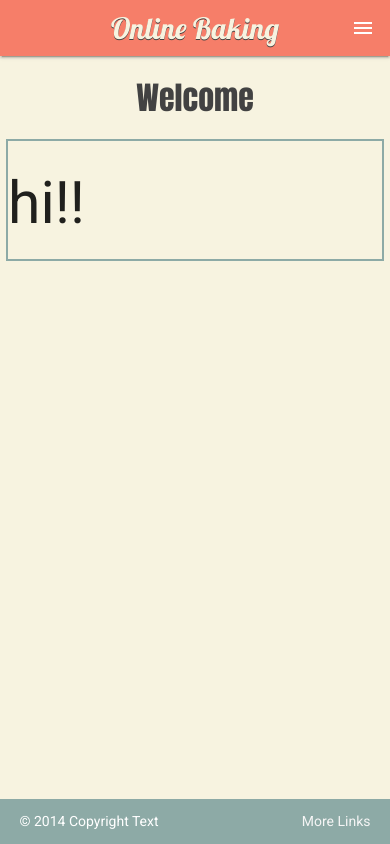
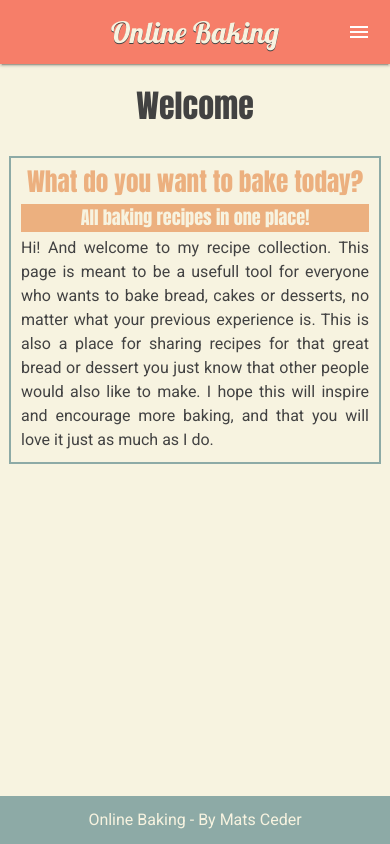
Before and after one commit to matsceder/dcdmp-mec-bake, a Flask app: page / in a window 390 px wide. Run offline with Flask 2, Linux system fonts and the light colour scheme; some libraries are stand-ins or nearby versions.

Commit message:
index is done for mobile, needs a little more content, especially for desktop and tablet view. started small on db css

```diff
--- a/static/css/style.css
+++ b/static/css/style.css
@@ -17,23 +17,35 @@ body {
     flex-direction: column;
 }
 
+header {
+    height: 64px;
+}
+
 .page-head {
     font-family: 'Anton', sans-serif;
     color: #424242;
-    padding: 24px;
     margin: 0;
+}
+
+p {
+    font-family: 'Roboto', sans-serif;
+    font-size: 16px;
+    color: #424242;
 }
 
 /*    --------    Nav    --------    */
 
 nav {
     background: #F67E69;
+    height: 64px !important;
+    line-height: 56px !important;
 }
 
 nav .brand-logo {
     font-family: 'Lobster', cursive;
     color: #F7F3E0;
     text-shadow: 0px 1px #424242;
+    margin-top: 4px;
 }
 
 .dropdown-content li {
@@ -49,16 +61,23 @@ nav .brand-logo {
 .navdrop {
     background-color: #F67E69 !important;
     width: 100vw !important;
-    top: 56px !important;
+    top: 64px !important;
     left: 0 !important;
+    margin: 0px !important;
+}
+nav ul {
+    margin: 4px !important;
 }
 
-@media (min-width: 601px) {
-    .navdrop {
-        top: 64px !important;
+ul li .left:hover {
+    background-color: transparent !important;
+}
+
+@media only screen and (min-width: 601px) {
+    nav .nav-wrapper i, nav a.button-collapse, nav a.button-collapse i {
+        line-height: 56px !important;
     }
 }
-
 nav ul a:hover {
     background-color: #F67E69 !important;
 }
@@ -81,12 +100,38 @@ main {
 }
 
 .content {
-    margin-left: 6px;
-    margin-right: 6px;
+    margin: 9px;
     background-color: #F7F3E0;
     border: 2px solid #8DAAA6;
     box-sizing: border-box;
     align-self: center;
+    padding: 10px;
+}
+
+.block-head {
+    font-family: 'Anton', sans-serif;
+    text-align: center;
+    color: #ECB07F;
+    margin-top: 0;
+    margin-bottom: 8px;
+    width: 100%;
+    font-size: 1.8em;
+}
+
+.headban {
+    background-color: #ECB07F;
+    width: 100%;
+    margin-top: 4px;
+    margin-bottom: 4px;
+}
+
+.headban-head {
+    font-family: 'Anton', sans-serif;
+    text-align: center;
+    color: #F7F3E0;
+    font-size: 1.3em;
+    margin: 0;
+    padding: 4px;
 }
 
 /*    --------   Footer   --------    */
@@ -101,9 +146,26 @@ main {
     margin-top: 12px;
 }
 
+.footer-text {
+    color: #F7F3E0;
+    margin: auto;
+}
+
 /*    --------    Index    --------    */
 
 .index-head {
     text-align: center;
     width: 100vw;
+    padding: 24px;
 }
+
+.index-p {
+    margin: 0px;
+    text-align: justify;
+}
+
+/*    --------    Recipe Database    --------    */
+
+.bread-head {
+
+}
--- a/templates/base.html
+++ b/templates/base.html
@@ -57,8 +57,7 @@
     <footer class="page-footer">
         <div class="footer row">
             <div class="container">
-            © 2014 Copyright Text
-            <a class="grey-text text-lighten-4 right" href="#!">More Links</a>
+                <p class="center footer-text">Online Baking - By Mats Ceder</p>
             </div>
         </div>
     </footer>
--- a/templates/index.html
+++ b/templates/index.html
@@ -16,6 +16,11 @@
     {% endblock %}
     {% block content %}
 
-    <h1>hi!!</h1>
+    <h5 class="block-head">What do you want to bake today?</h5>
+    <div class="headban">
+        <h6 class="headban-head">All baking recipes in one place!</h6>
+    </div>
+
+    <p class="index-p">Hi! And welcome to my recipe collection. This page is meant to be a usefull tool for everyone who wants to bake bread, cakes or desserts, no matter what your previous experience is. This is also a place for sharing recipes for that great bread or dessert you just know that other people would also like to make. I hope this will inspire and encourage more baking, and that you will love it just as much as I do. </p>
 
     {% endblock %}
```
Also changed, not shown: templates/recipe-db.html (+8 -0 lines).
